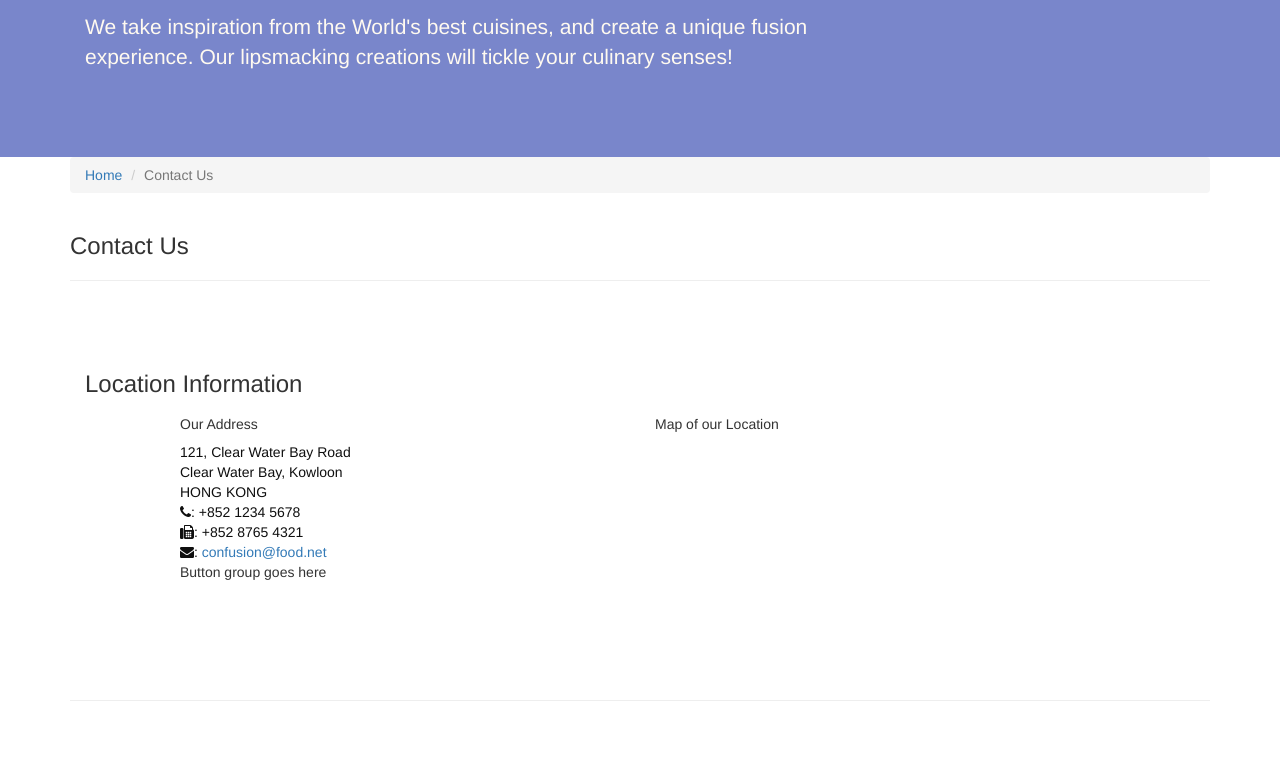
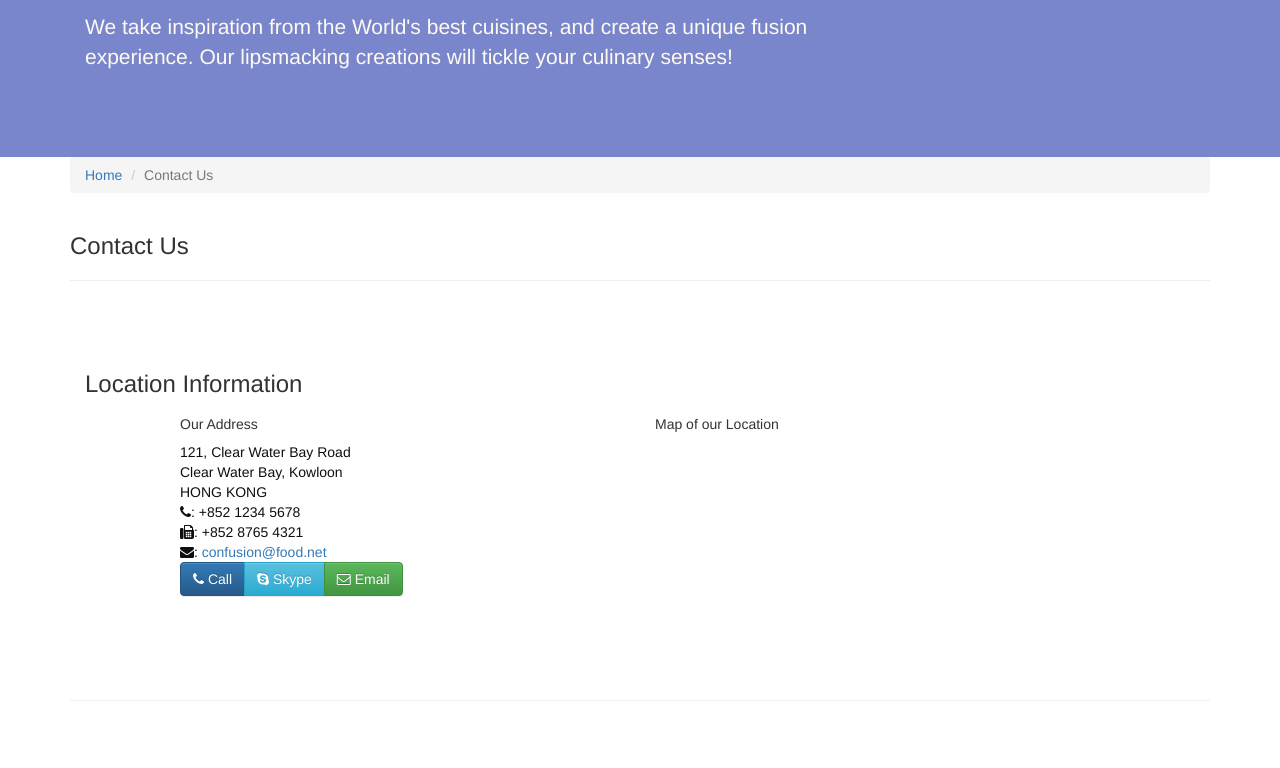
Before and after one commit to brunosilvano/conFusion, a plain HTML site: page contactus.html in a window 1280 px wide. Shown: the part 302-1070 px from the top of the page. Drawn offline with nearby package versions, Linux system fonts and the light colour scheme.

Commit message:
Added button bar to contactus.html

```diff
--- a/contactus.html
+++ b/contactus.html
@@ -113,7 +113,11 @@
                 <h5>Map of our Location</h5>
             </div>
             <div class="col-xs-12 col-sm-11 col-sm-offset-1">
-                Button group goes here
+                <div class="btn-group" role="group" aria-label="...">
+                    <a type="button" class="btn btn-primary" href="tel:+85212345678"><i class="fa fa-phone"></i> Call</a>
+                    <a type="button" class="btn btn-info"><i class="fa fa-skype"></i> Skype</a>
+                    <a type="button" class="btn btn-success" href="mailto:confusion@food.net"><i class="fa fa-envelope-o"></i> Email</a>
+                </div>
             </div>
         </div>
 
```
